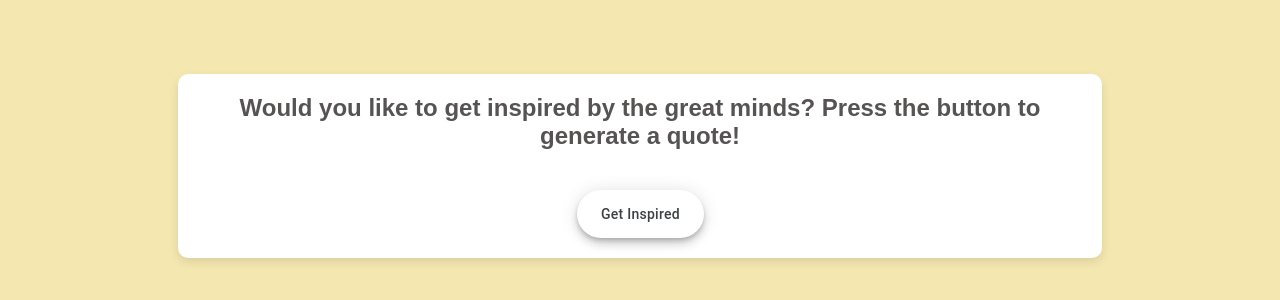
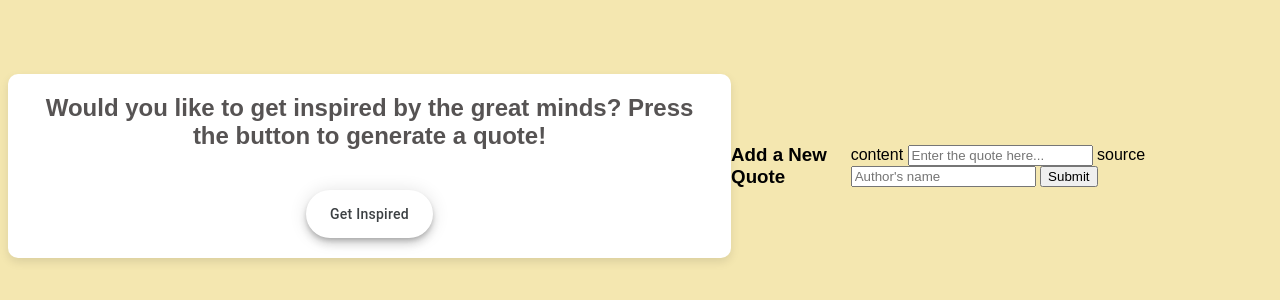
Before and after one commit to zohrehKazemianpour/quote-app-fullstack, a plain HTML site: page frontend/index.html in a window 1280 px wide. Shown: the part 242-542 px from the top of the page. Drawn offline with Linux system fonts and the light colour scheme.

Commit message:
feat: add html form for submitting new quotes

```diff
--- a/frontend/index.html
+++ b/frontend/index.html
@@ -31,5 +31,15 @@
         </div>
       </div>
     </div>
+<h3>Add a New Quote</h3>
+<form id="quote-form">
+  <label for="new-quote-text">content</label>
+  <input type="text" id="new-quote-text" placeholder="Enter the quote here..." required>
+
+  <label for="new-quote-author">source</label>
+  <input type="text" id="new-quote-author" placeholder="Author's name" required>
+
+  <button type="submit">Submit</button>
+</form>
   </body>
 </html>
```
